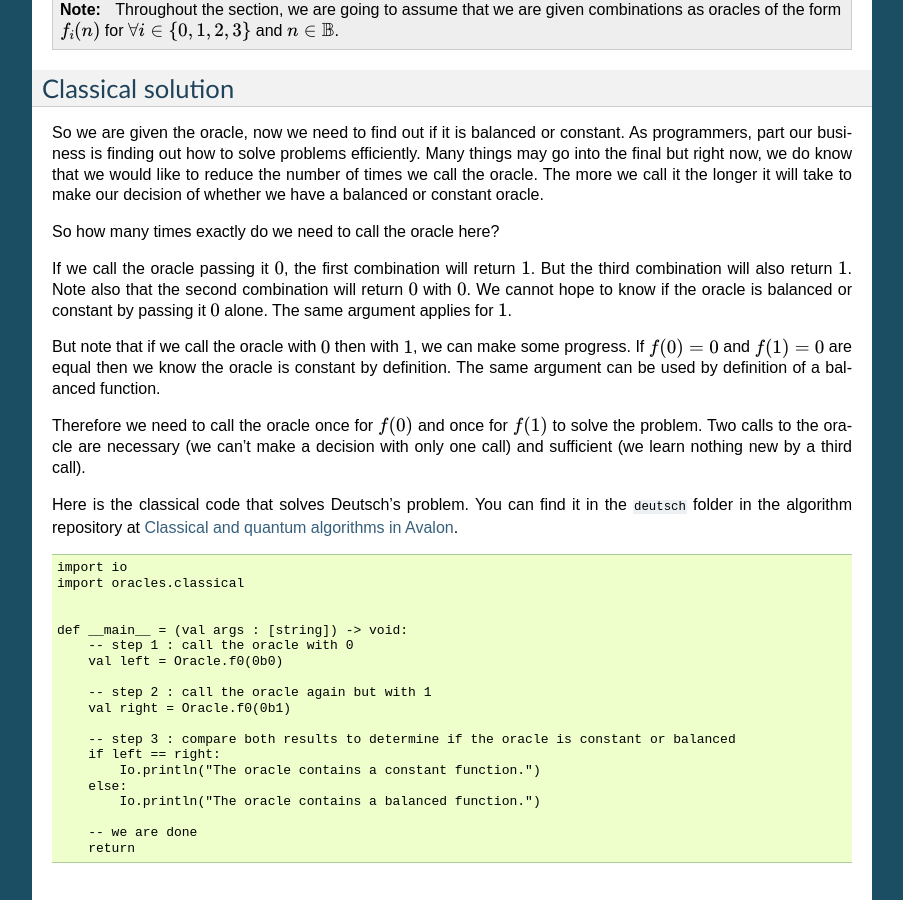
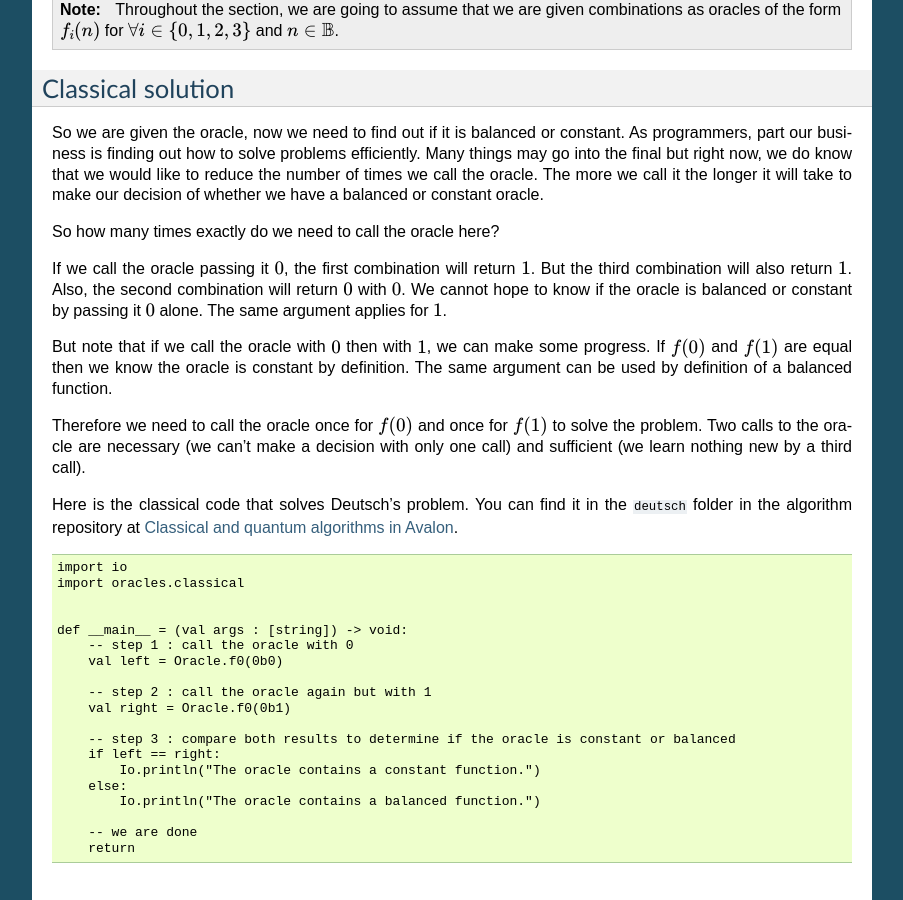
Before and after one commit to avalon-lang/docs, a Sphinx documentation site: the page built from source/algorithms/deutsch.rst, in a window 1280 px wide and 900 px high, scrolled down 992 px. Shown: the whole window, without its empty margins (198-1101 px from the left). Built offline with Sphinx 7.4.7, drawn with Linux system fonts in a browser that asks for light colours.

Commit message:
Improved sentence structures to make up for my limited vocubulary.

```diff
--- a/source/algorithms/deutsch.rst
+++ b/source/algorithms/deutsch.rst
@@ -75,12 +75,12 @@ make our decision of whether we have a balanced or constant oracle.
 So how many times exactly do we need to call the oracle here?
 
 If we call the oracle passing it :math:`0`, the first combination will return :math:`1`.
-But the third combination will also return :math:`1`. Note also that the second combination
+But the third combination will also return :math:`1`. Also, the second combination
 will return :math:`0` with :math:`0`. We cannot hope to know if the oracle is balanced
 or constant by passing it :math:`0` alone. The same argument applies for :math:`1`.
 
 But note that if we call the oracle with :math:`0` then with :math:`1`, we can make some progress.
-If :math:`f(0)=0` and :math:`f(1)=0` are equal then we know the oracle is constant by definition.
+If :math:`f(0)` and :math:`f(1)` are equal then we know the oracle is constant by definition.
 The same argument can be used by definition of a balanced function.
 
 Therefore we need to call the oracle once for :math:`f(0)` and once for :math:`f(1)` to solve
```
